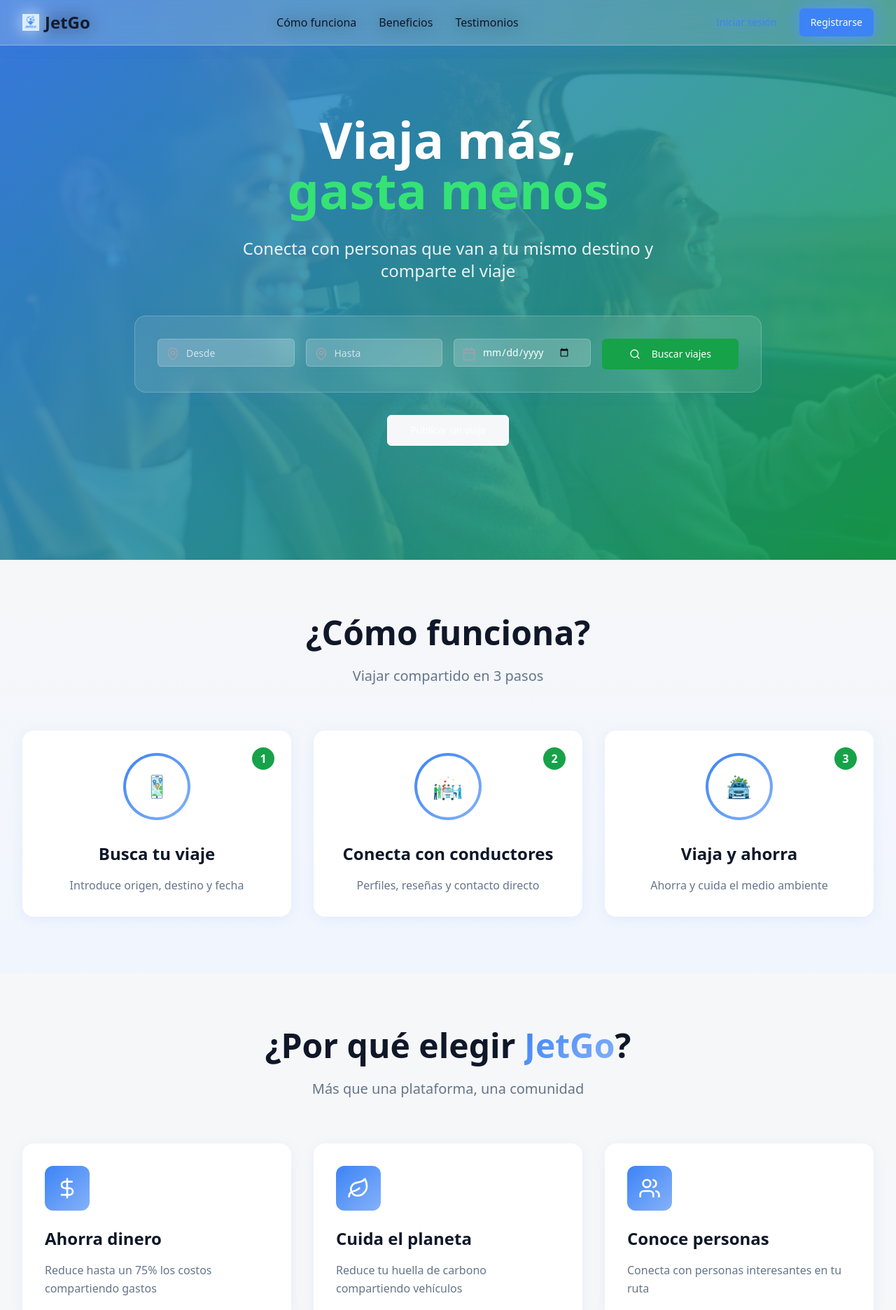
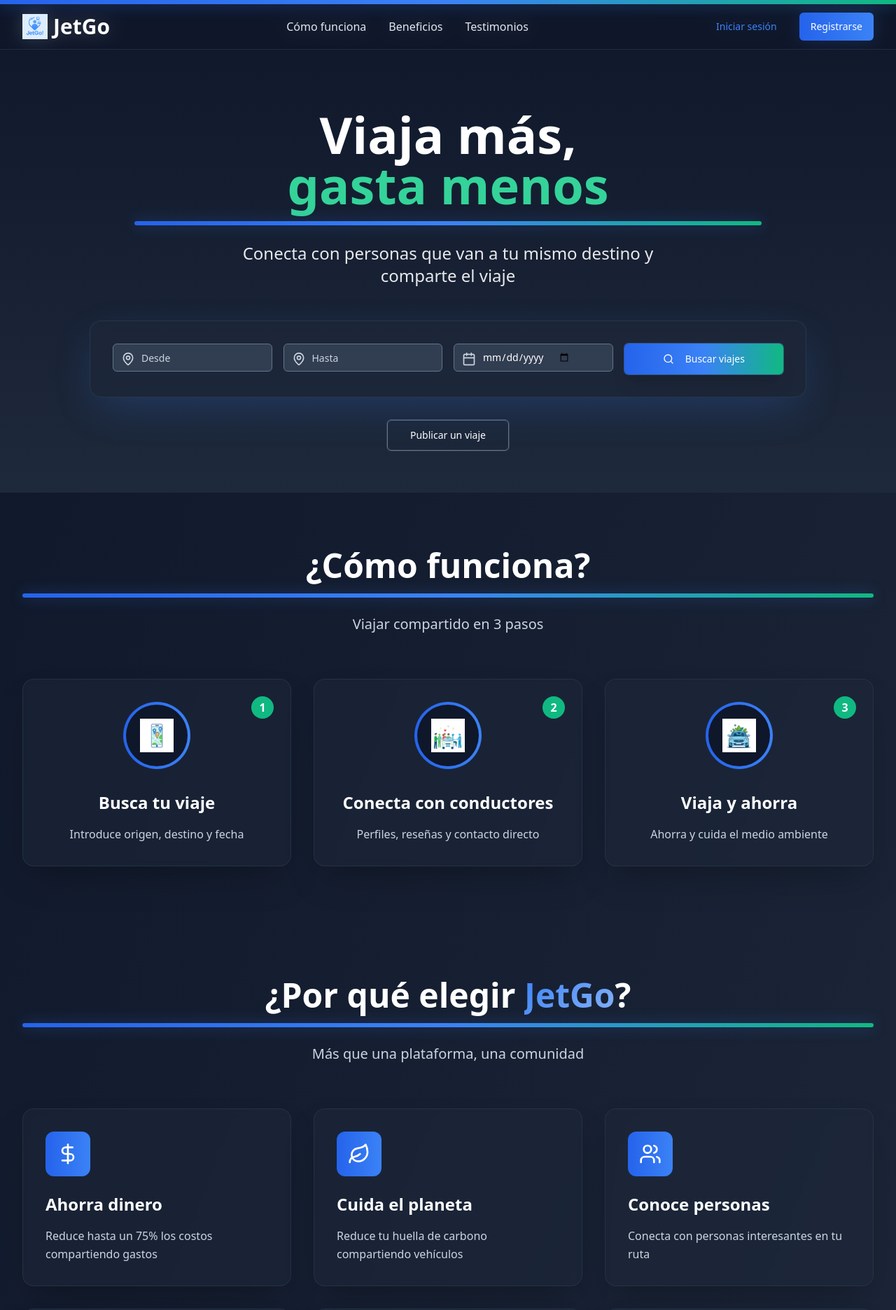
Before and after one commit to BauthyBa/jetgoMobile, a React (Vite) app: page / in a window 1280 px wide. Shown: the top 1872 px of the page at 70% size. Built offline with nearby package versions, Linux system fonts and the light colour scheme; no server answers.

Commit message:
Cambios en la landing

```diff
--- a/src/components/Benefits.jsx
+++ b/src/components/Benefits.jsx
@@ -1,4 +1,5 @@
 import { DollarSign, Users, Leaf, Shield, Clock, Heart } from 'lucide-react'
+import ColorBar from '@/components/ColorBar'
 
 export default function Benefits() {
   const benefits = [
@@ -10,22 +11,23 @@ export default function Benefits() {
     { icon: Heart, title: 'Comunidad amigable', description: 'Únete a una comunidad de viajeros' },
   ]
   return (
-    <section id="beneficios" className="py-20 bg-background">
+    <section id="beneficios" className="py-20">
       <div className="max-w-7xl mx-auto px-4 sm:px-6 lg:px-8">
         <div className="text-center mb-16">
-          <h2 className="text-4xl md:text-5xl font-bold mb-6">¿Por qué elegir <span className="bg-gradient-primary bg-clip-text text-transparent">JetGo</span>?</h2>
-          <p className="text-xl text-muted-foreground max-w-3xl mx-auto">Más que una plataforma, una comunidad</p>
+          <h2 className="text-4xl md:text-5xl font-bold mb-4">¿Por qué elegir <span className="bg-gradient-primary bg-clip-text text-transparent">JetGo</span>?</h2>
+          <div className="flex justify-center mb-6"><ColorBar className="w-48 rounded-full" /></div>
+          <p className="text-xl text-slate-300 max-w-3xl mx-auto">Más que una plataforma, una comunidad</p>
         </div>
         <div className="grid grid-cols-1 md:grid-cols-2 lg:grid-cols-3 gap-8">
           {benefits.map((b, i) => {
             const Icon = b.icon
             return (
-              <div key={i} className="group bg-card rounded-2xl p-8 shadow-soft hover:shadow-medium transition-all duration-300 hover:-translate-y-1">
-                <div className="w-16 h-16 bg-gradient-primary rounded-xl flex items-center justify-center mb-6 group-hover:scale-110 transition-transform">
+              <div key={i} className="group bg-slate-800/50 backdrop-blur-sm rounded-2xl p-8 border border-slate-700/50 shadow-2xl hover:-translate-y-1 transition-all">
+                <div className="w-16 h-16 rounded-xl flex items-center justify-center mb-6 group-hover:scale-110 transition-transform bg-gradient-to-r from-blue-600 to-blue-500">
                   <Icon className="w-8 h-8 text-white" />
                 </div>
-                <h3 className="text-2xl font-bold mb-4 text-foreground">{b.title}</h3>
-                <p className="text-muted-foreground leading-relaxed">{b.description}</p>
+                <h3 className="text-2xl font-bold mb-4 text-white">{b.title}</h3>
+                <p className="text-slate-300 leading-relaxed">{b.description}</p>
               </div>
             )
           })}
--- /dev/null
+++ b/src/components/ColorBar.jsx
@@ -0,0 +1,5 @@
+export default function ColorBar({ className = "" }) {
+  return (
+    <div className={"w-full h-1 md:h-1.5 bg-gradient-to-r from-blue-600 via-blue-500 to-emerald-500 shadow-[0_0_20px_rgba(59,130,246,0.35)] "+className} />
+  )
+}
--- a/src/components/HeroSection.jsx
+++ b/src/components/HeroSection.jsx
@@ -1,40 +1,39 @@
 import { Button } from '@/components/ui/button'
 import { Input } from '@/components/ui/input'
 import { Search, MapPin, Calendar } from 'lucide-react'
-import heroImage from '@/assets/hero-image.jpg'
+import ColorBar from '@/components/ColorBar'
 
 export default function HeroSection() {
   return (
-    <section className="relative min-h-screen flex items-center justify-center overflow-hidden">
-      <div className="absolute inset-0">
-        <img src={heroImage} alt="Hero" className="w-full h-full object-cover" />
-        <div className="absolute inset-0 bg-gradient-hero opacity-90"></div>
-      </div>
-      <div className="relative z-10 max-w-7xl mx-auto px-4 sm:px-6 lg:px-8 text-center text-white">
-        <h1 className="text-5xl md:text-7xl font-bold mb-8 leading-tight">Viaja más,<br /><span className="text-secondary-glow">gasta menos</span></h1>
-        <p className="text-xl md:text-2xl mb-12 max-w-2xl mx-auto opacity-90">Conecta con personas que van a tu mismo destino y comparte el viaje</p>
-        <div className="glass-card rounded-2xl p-6 md:p-8 max-w-4xl mx-auto mb-8">
+    <section className="relative min-h-[88vh] flex items-center bg-gradient-to-b from-slate-900 to-slate-800 pt-24">
+      <div className="relative z-10 max-w-7xl mx-auto px-4 sm:px-6 lg:px-8 text-center text-white w-full">
+        <div className="max-w-4xl mx-auto">
+          <h1 className="text-5xl md:text-7xl font-bold mb-4 leading-tight">Viaja más,<br /><span className="text-emerald-400">gasta menos</span></h1>
+          <div className="flex justify-center mb-6"><ColorBar className="w-56 rounded-full" /></div>
+          <p className="text-xl md:text-2xl mb-12 max-w-2xl mx-auto text-white/90">Conecta con personas que van a tu mismo destino y comparte el viaje</p>
+        </div>
+        <div className="bg-slate-800/60 backdrop-blur-md rounded-2xl p-6 md:p-8 max-w-5xl mx-auto mb-8 border border-slate-700/60 shadow-strong">
           <div className="grid grid-cols-1 md:grid-cols-4 gap-4">
             <div className="md:col-span-1">
               <div className="relative">
-                <MapPin className="absolute left-3 top-3 h-5 w-5 text-gray-400" />
-                <Input placeholder="Desde" className="pl-10 bg-white/20 border-white/20 text-white placeholder:text-white/70" />
+                <MapPin className="absolute left-3 top-3 h-5 w-5 text-slate-300" />
+                <Input placeholder="Desde" className="pl-10 bg-slate-700/90 border-slate-500 text-white placeholder:text-slate-300 focus:outline-none focus:ring-2 focus:ring-blue-500 focus:border-transparent transition-all duration-200" />
               </div>
             </div>
             <div className="md:col-span-1">
               <div className="relative">
-                <MapPin className="absolute left-3 top-3 h-5 w-5 text-gray-400" />
-                <Input placeholder="Hasta" className="pl-10 bg-white/20 border-white/20 text-white placeholder:text-white/70" />
+                <MapPin className="absolute left-3 top-3 h-5 w-5 text-slate-300" />
+                <Input placeholder="Hasta" className="pl-10 bg-slate-700/90 border-slate-500 text-white placeholder:text-slate-300 focus:outline-none focus:ring-2 focus:ring-blue-500 focus:border-transparent transition-all duration-200" />
               </div>
             </div>
             <div className="md:col-span-1">
               <div className="relative">
-                <Calendar className="absolute left-3 top-3 h-5 w-5 text-gray-400" />
-                <Input type="date" className="pl-10 bg-white/20 border-white/20 text-white" />
+                <Calendar className="absolute left-3 top-3 h-5 w-5 text-slate-300" />
+                <Input type="date" className="pl-10 bg-slate-700/90 border-slate-500 text-white placeholder:text-slate-300 focus:outline-none focus:ring-2 focus:ring-blue-500 focus:border-transparent transition-all duration-200" />
               </div>
             </div>
             <div className="md:col-span-1">
-              <Button size="lg" className="w-full bg-secondary hover:bg-secondary/90 text-white">
+              <Button size="lg" className="w-full bg-gradient-to-r from-blue-600 via-blue-500 to-emerald-500 hover:brightness-110 text-white shadow-xl ring-1 ring-blue-400/40">
                 <Search className="mr-2 h-5 w-5" />
                 Buscar viajes
               </Button>
@@ -42,7 +41,7 @@ export default function HeroSection() {
           </div>
         </div>
         <div className="flex flex-col sm:flex-row gap-4 justify-center">
-          <Button size="lg" variant="outline" className="border-white text-white hover:bg-white hover:text-foreground">Publicar un viaje</Button>
+          <Button size="lg" variant="outline" className="border-slate-500 text-white bg-transparent hover:bg-slate-700 hover:text-white ring-1 ring-slate-400/20">Publicar un viaje</Button>
         </div>
       </div>
     </section>
--- a/src/components/HowItWorks.jsx
+++ b/src/components/HowItWorks.jsx
@@ -1,6 +1,7 @@
 import searchIcon from '@/assets/search-icon.jpg'
 import connectIcon from '@/assets/connect-icon.jpg'
 import saveIcon from '@/assets/save-icon.jpg'
+import ColorBar from '@/components/ColorBar'
 
 export default function HowItWorks() {
   const steps = [
@@ -9,25 +10,26 @@ export default function HowItWorks() {
     { icon: saveIcon, title: 'Viaja y ahorra', description: 'Ahorra y cuida el medio ambiente' },
   ]
   return (
-    <section id="como-funciona" className="py-20 bg-gradient-subtle">
+    <section id="como-funciona" className="py-20">
       <div className="max-w-7xl mx-auto px-4 sm:px-6 lg:px-8">
         <div className="text-center mb-16">
-          <h2 className="text-4xl md:text-5xl font-bold mb-6">¿Cómo funciona?</h2>
-          <p className="text-xl text-muted-foreground max-w-2xl mx-auto">Viajar compartido en 3 pasos</p>
+          <h2 className="text-4xl md:text-5xl font-bold mb-4">¿Cómo funciona?</h2>
+          <div className="flex justify-center mb-6"><ColorBar className="w-40 rounded-full" /></div>
+          <p className="text-xl text-slate-300 max-w-2xl mx-auto">Viajar compartido en 3 pasos</p>
         </div>
         <div className="grid grid-cols-1 md:grid-cols-3 gap-8">
           {steps.map((s, i) => (
-            <div key={i} className="bg-card rounded-2xl p-8 text-center shadow-soft hover:shadow-medium transition-all duration-300 hover:-translate-y-2">
+            <div key={i} className="bg-slate-800/50 backdrop-blur-sm rounded-2xl p-8 text-center border border-slate-700/50 shadow-2xl hover:-translate-y-1 transition-all">
               <div className="relative mb-8">
-                <div className="w-24 h-24 mx-auto mb-4 rounded-full bg-gradient-primary p-1">
-                  <div className="w-full h-full rounded-full bg-white flex items-center justify-center">
+                <div className="w-24 h-24 mx-auto mb-4 rounded-full p-1 bg-gradient-to-r from-blue-600 to-blue-500">
+                  <div className="w-full h-full rounded-full bg-slate-900 flex items-center justify-center">
                     <img src={s.icon} alt={s.title} className="w-12 h-12 object-contain" />
                   </div>
                 </div>
-                <div className="absolute -top-2 -right-2 w-8 h-8 bg-secondary rounded-full flex items-center justify-center text-white font-bold">{i + 1}</div>
+                <div className="absolute -top-2 -right-2 w-8 h-8 bg-emerald-500 rounded-full flex items-center justify-center text-white font-bold">{i + 1}</div>
               </div>
-              <h3 className="text-2xl font-bold mb-4">{s.title}</h3>
-              <p className="text-muted-foreground leading-relaxed">{s.description}</p>
+              <h3 className="text-2xl font-bold mb-4 text-white">{s.title}</h3>
+              <p className="text-slate-300 leading-relaxed">{s.description}</p>
             </div>
           ))}
         </div>
--- a/src/components/Navigation.jsx
+++ b/src/components/Navigation.jsx
@@ -2,6 +2,7 @@ import { Button } from '@/components/ui/button'
 import { Link } from 'react-router-dom'
 import { useEffect, useState } from 'react'
 import { getSession, supabase } from '@/services/supabase'
+import ColorBar from '@/components/ColorBar'
 
 export default function Navigation() {
   const [loggedIn, setLoggedIn] = useState(false)
@@ -14,25 +15,26 @@ export default function Navigation() {
     return () => { mounted = false; subscription.unsubscribe() }
   }, [])
   return (
-    <nav className="fixed top-0 w-full z-50 glass-nav">
+    <nav className="fixed top-0 w-full z-50 bg-slate-900/80 backdrop-blur-md border-b border-slate-700/50">
+      <ColorBar />
       <div className="max-w-7xl mx-auto px-4 sm:px-6 lg:px-8">
         <div className="flex justify-between items-center h-16">
           <div className="flex items-center gap-2">
-            <img src="/jetgo.svg" alt="JetGo" width="24" height="24" />
-            <Link to="/" className="text-2xl font-extrabold text-foreground/95">JetGo</Link>
+            <img src="/jetgo.svg" alt="JetGo" width="36" height="36" />
+            <Link to="/" className="text-3xl font-extrabold text-white hover:text-emerald-400 transition-colors">JetGo</Link>
           </div>
           <div className="hidden md:flex items-center space-x-8">
-            <a href="#como-funciona" className="text-foreground hover:text-primary transition-colors">Cómo funciona</a>
-            <a href="#beneficios" className="text-foreground hover:text-primary transition-colors">Beneficios</a>
-            <a href="#testimonios" className="text-foreground hover:text-primary transition-colors">Testimonios</a>
+            <a href="#como-funciona" className="text-slate-200 hover:text-emerald-400 transition-colors font-medium">Cómo funciona</a>
+            <a href="#beneficios" className="text-slate-200 hover:text-emerald-400 transition-colors font-medium">Beneficios</a>
+            <a href="#testimonios" className="text-slate-200 hover:text-emerald-400 transition-colors font-medium">Testimonios</a>
           </div>
           <div className="flex items-center space-x-4">
             {loggedIn ? (
-              <Link to="/dashboard"><Button className="bg-primary text-primary-foreground hover:bg-primary/90">Ir al dashboard</Button></Link>
+              <Link to="/dashboard"><Button className="bg-gradient-to-r from-blue-600 to-blue-500 hover:from-blue-500 hover:to-blue-400 text-white">Ir al dashboard</Button></Link>
             ) : (
               <>
                 <Link to="/login"><Button variant="ghost">Iniciar sesión</Button></Link>
-                <Link to="/signup"><Button className="bg-primary text-primary-foreground hover:bg-primary/90">Registrarse</Button></Link>
+                <Link to="/signup"><Button className="bg-gradient-to-r from-blue-600 to-blue-500 hover:from-blue-500 hover:to-blue-400 text-white">Registrarse</Button></Link>
               </>
             )}
           </div>
--- a/src/pages/Landing.jsx
+++ b/src/pages/Landing.jsx
@@ -7,7 +7,7 @@ import CTA from '@/components/CTA'
 
 export default function Landing() {
   return (
-    <div>
+    <div className="bg-gradient-to-br from-slate-900 to-slate-800 text-white">
       <Navigation />
       <HeroSection />
       <HowItWorks />
```
Also changed, not shown: src/components/CTA.jsx (+8 -6 lines), src/components/Testimonials.jsx (+9 -7 lines).
